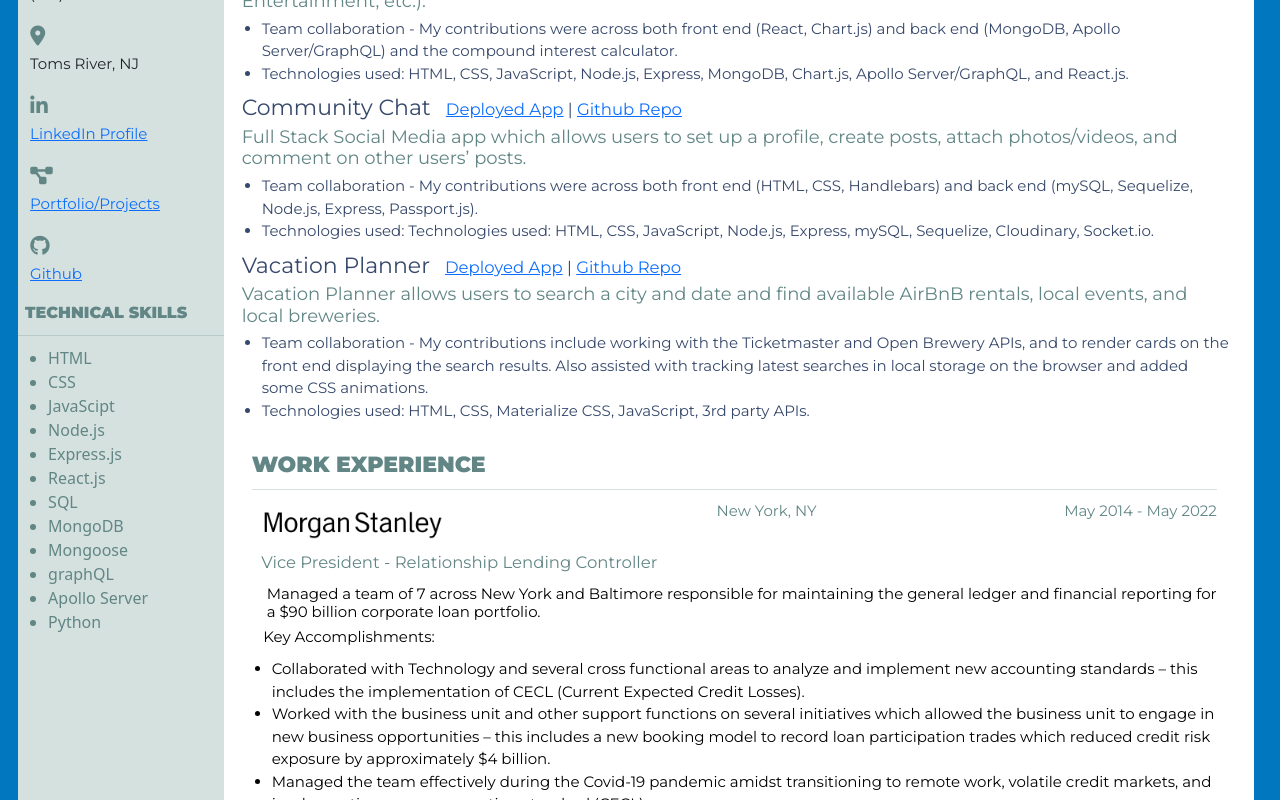
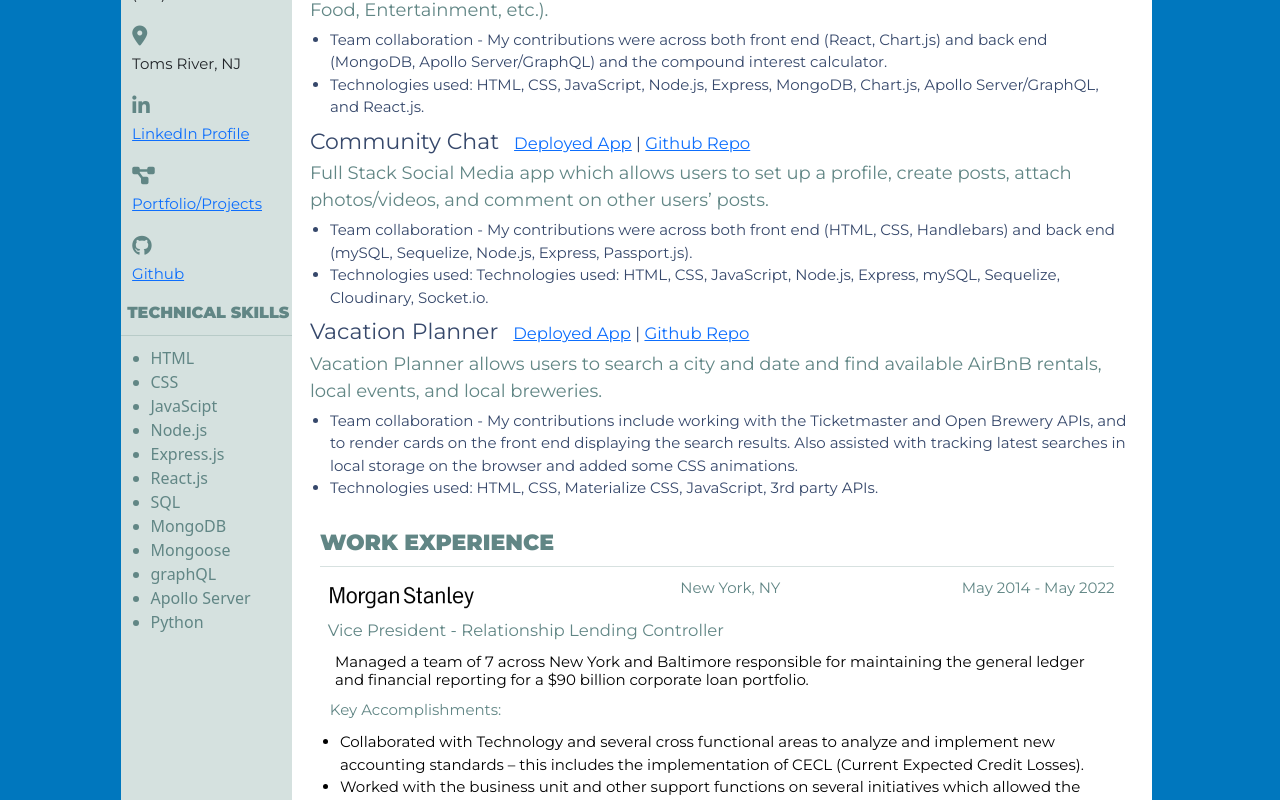
Before and after one commit to BillStephens2022/my_portfolio, a React (Create React App) app: page /resume in a window 1280 px wide. Shown: the part 580-1380 px from the top of the page. Built offline with nearby package versions, Linux system fonts and the light colour scheme.

Commit message:
improved resume styling on tablets/phones

```diff
--- a/src/css/style.css
+++ b/src/css/style.css
@@ -823,10 +823,14 @@
   background-color: #0077be; }
 
 .body-div {
-  margin: 2%;
+  margin: 10%;
   margin-bottom: 0;
   background-color: #0077be;
   border-bottom: #0077be 20px solid; }
+  @media only screen and (max-width: 75em) {
+    .body-div {
+      margin-left: 2%;
+      margin-right: 2%; } }
 
 .container {
   padding-bottom: 3rem;
@@ -995,8 +999,12 @@
   color: #36486b;
   font-size: 15px; }
 
+.project-list li {
+  line-height: 1.5; }
+
 h5 {
-  font-size: 1.8rem; }
+  font-size: 1.8rem;
+  line-height: 1.5; }
 
 .work-experience {
   background-color: #fff; }
@@ -1051,9 +1059,10 @@
 .accomplishments {
   font-family: "Montserrat", sans-serif;
   font-weight: 400;
-  color: black;
+  color: #618685;
   font-size: 15px;
-  margin-left: 2px; }
+  margin-left: 2px;
+  margin-top: 10px; }
 
 .work-bullets {
   font-family: "Montserrat", sans-serif;
--- a/src/sass/pages/_resume.scss
+++ b/src/sass/pages/_resume.scss
@@ -9,10 +9,15 @@
 }
 
 .body-div {
-  margin: 2%;
+  margin: 10%;
   margin-bottom: 0;
   background-color: $color-blue-med;
   border-bottom: $color-blue-med 20px solid;
+
+  @include respond(tab-land) {
+    margin-left: 2%;
+    margin-right: 2%;
+  }
 }
 
 .container {
@@ -217,8 +222,15 @@
   font-size: 15px;
 }
 
+.project-list li {
+
+  line-height: 1.5;
+}
+
+
 h5 {
   font-size: 1.8rem;
+  line-height: 1.5;
 }
 
 .work-experience {
@@ -284,9 +296,10 @@
 .accomplishments {
   font-family: "Montserrat", sans-serif;
   font-weight: 400;
-  color: black;
+  color: #618685;
   font-size: 15px;
   margin-left: 2px;
+  margin-top: 10px
 }
 
 .work-bullets {
```
